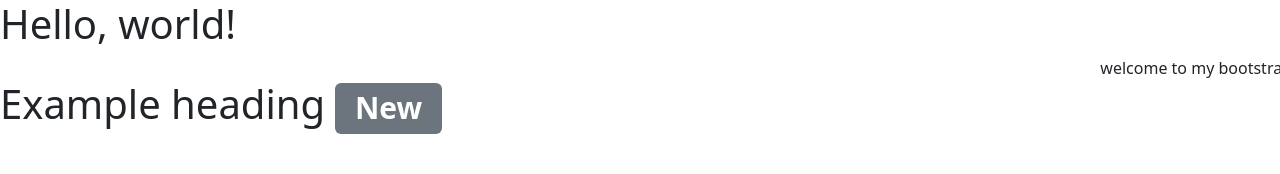
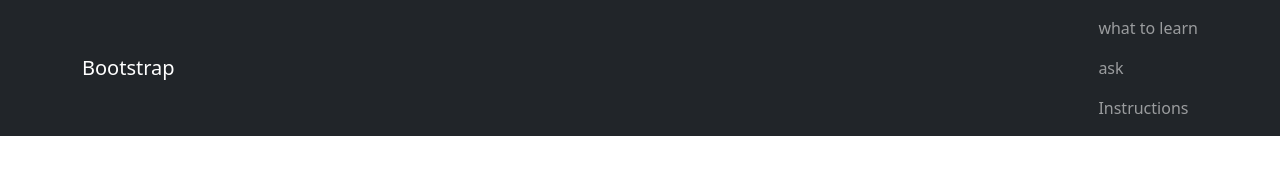
Before and after one commit to Saddamwassan/web_Dev_practice, a plain HTML site: page index.html in a window 1280 px wide. Drawn offline with nearby package versions, Linux system fonts and the light colour scheme.

Commit message:
just practiced some css

```diff
--- a/index.html
+++ b/index.html
@@ -10,14 +10,27 @@
 </head>
 
 <body>
-    <h1>Hello, world!</h1>
-    <div class="row justify-content-end ">
+    <nav class="navbar navbar-expand-large bg-dark navbar-dark">
+        <div class="container">
+            <a href="#" class="navbar-brand">Bootstrap</a>
 
-        welcome to my bootstrap
+            <div class="">
+                <ul class="navbar-nav ms-auto d-flex">
+                    <li class="nav-item">
+                        <a href="#learn" class="nav-link"> what to learn</a>
+                    </li>
+                    <li class="nav-item">
+                        <a href="#ask" class="nav-link"> ask</a>
+                    </li>
+                    <li class="nav-item">
+                        <a href="#instructions" class="nav-link"> Instructions</a>
+                    </li>
+                </ul>
+            </div>
 
-    </div>
+        </div>
+    </nav>
 
-    <h1>Example heading <span class="badge text-bg-secondary">New</span></h1>
 
 
     <!-- for js  -->
```
